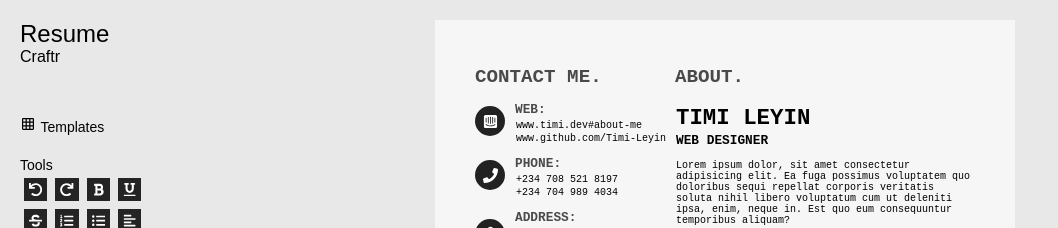
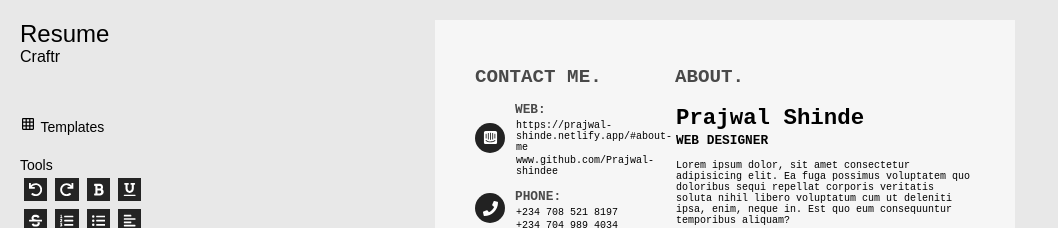
Before and after one commit to Prajwal-shindee/resumecraftr, a React (Vite) app: page /create/niko in a window 1280 px wide. Shown: the top 228 px of the page, without its empty margins (0-1058 px from the left). Built offline with nearby package versions, Linux system fonts and the light colour scheme; a web font is replaced by a local one.

Commit message:
Update niko.tsx

```diff
--- a/src/Components/Resume/Niko/niko.tsx
+++ b/src/Components/Resume/Niko/niko.tsx
@@ -23,8 +23,8 @@ export const Niko = ({edit}:{edit:boolean})=>{
 
                   <div className="info">
                     <h5 className="title" ><small>WEB:</small></h5>
-                    <p className='c-link'  data-editable={edit} contentEditable={edit} >www.timi.dev#about-me</p>
-                    <p className='c-link'  data-editable={edit} contentEditable={edit} >www.github.com/Timi-Leyin</p>
+                    <p className='c-link'  data-editable={edit} contentEditable={edit} >https://prajwal-shinde.netlify.app/#about-me</p>
+                    <p className='c-link'  data-editable={edit} contentEditable={edit} >www.github.com/Prajwal-shindee</p>
                   </div>
                 </div>
                 <div className="con">
@@ -58,7 +58,7 @@ export const Niko = ({edit}:{edit:boolean})=>{
         <div className="about-intro">
         <div className="">
         <h1>
-            <p  data-editable={edit} contentEditable={edit}>TIMI LEYIN</p>
+            <p  data-editable={edit} contentEditable={edit}>Prajwal Shinde</p>
             <p  data-editable={edit} contentEditable={edit}>WEB DESIGNER</p>
           </h1>
         </div>
```
